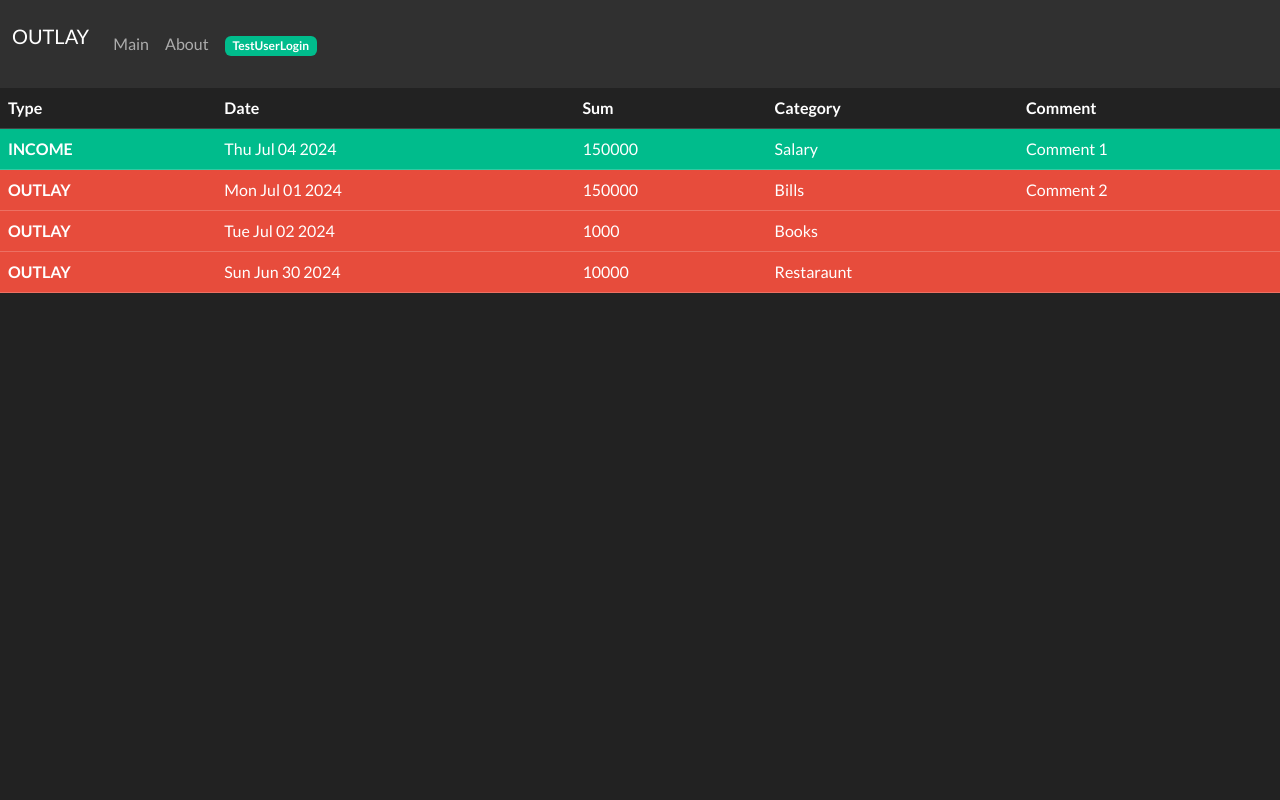
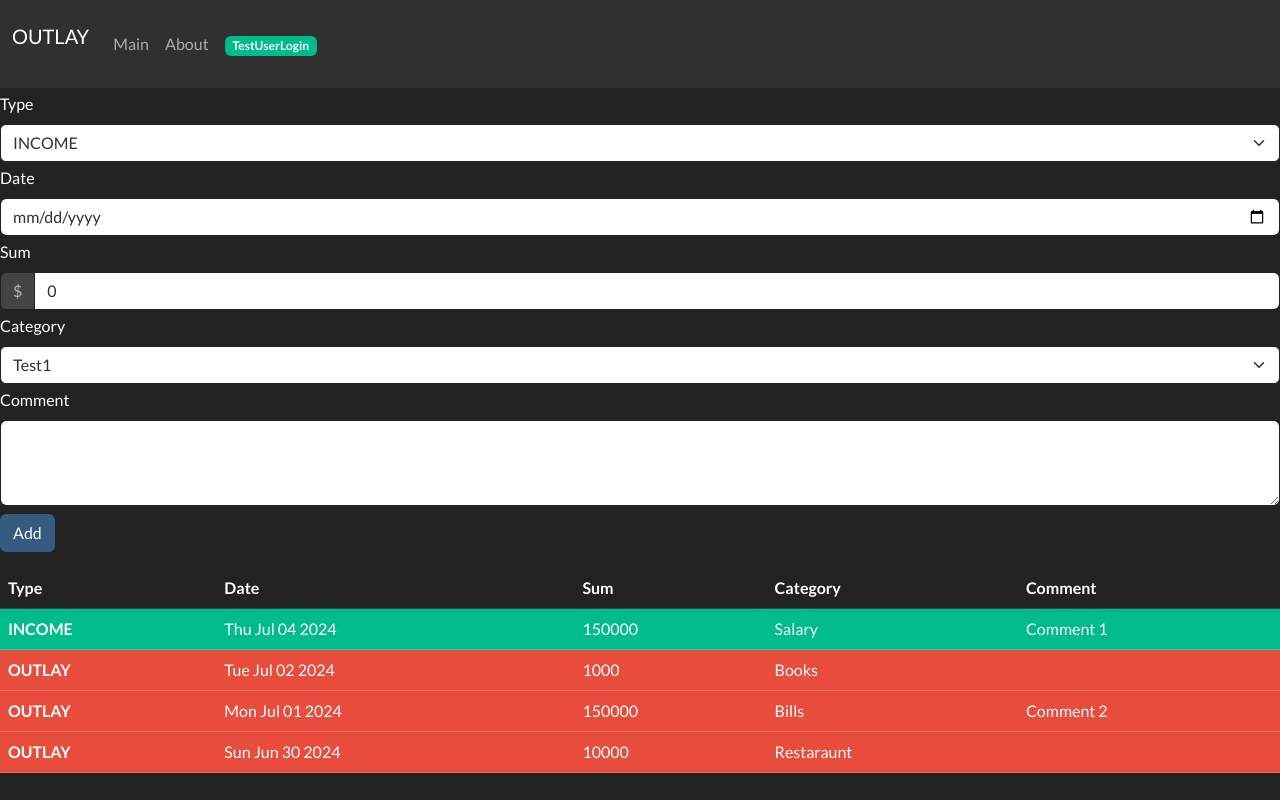
Before and after one commit to SergeyAkkuratov/OTUS_homework_lesson47, a React app: page / in a window 1280 px wide. Built offline with nearby package versions, Linux system fonts and the light colour scheme.

Commit message:
Добавление расходов и поправлен стиль

```diff
--- /dev/null
+++ b/src/components/AddOutlay/AddOutlay.tsx
@@ -0,0 +1,77 @@
+import React, { useState } from "react";
+import { OutlayType } from "../../store/Store.types";
+import { getCategories } from "../../firebase/firebaseAPI";
+import { useNavigate } from "react-router-dom";
+import { useAppDispatch } from "../App/hooks";
+import { outlaysSlice } from "../../store/Store";
+
+
+
+
+export default function AddOutlay() {
+    const [categories, setCategories] = useState(getCategories());
+    //TODO: сделать асинхронное получение категорий из базы и обновление
+    const cleanFormData = {
+        type: OutlayType.INCOME,
+        date: "",
+        sum: 0,
+        category: categories[0].name, //TODO: нвдо что-то делвть с именами и ID категорий
+        comment: ""
+    };
+
+    const dispatch = useAppDispatch();
+    const navigate = useNavigate();
+
+    const [formData, setFormData] = useState(cleanFormData);
+
+    const handleChange = (event: React.ChangeEvent<HTMLInputElement> | React.ChangeEvent<HTMLSelectElement> | React.ChangeEvent<HTMLTextAreaElement>) => {
+        const { id, value } = event.target;
+        setFormData((prevState) => ({ ...prevState, [id]: value }));
+    };
+
+    async function submit(event: React.FormEvent<HTMLFormElement>) {
+        event.preventDefault();
+        dispatch(outlaysSlice.actions.outlayCreate({id: "null", ...formData}));
+        setFormData(cleanFormData);
+    }
+
+    return (
+        <>
+            <form className="mb-3" onSubmit={(event) => submit(event)}>
+                <fieldset>
+                    <div>
+                        <label htmlFor="type" className="form-label mt-1">Type</label>
+                        <select className="form-select" id="type" value={formData.type} onChange={handleChange}>
+                            <option>{OutlayType.INCOME}</option>
+                            <option>{OutlayType.OUTLAY}</option>
+                        </select>
+                    </div>
+                    <div>
+                        <label htmlFor="date" className="form-label mt-1">Date</label>
+                        <input type="date" className="form-control" id="date" aria-describedby="dateHelp" placeholder="Enter email" value={formData.date} onChange={handleChange} />
+                    </div>
+                    <div>
+                        <label htmlFor="sum" className="form-label mt-1">Sum</label>
+                        <div className="input-group">
+                            <span className="input-group-text">$</span>
+                            <input type="number" className="form-control" aria-label="Amount" id="sum" value={formData.sum} onChange={handleChange} />
+                        </div>
+                    </div>
+                    <div>
+                        <label htmlFor="category" className="form-label mt-1">Category</label>
+                        <select className="form-select" id="category" value={formData.category} onChange={handleChange}>
+                            {categories.map((category, index) => (
+                                <option key={index}>{category.name}</option>
+                            ))}
+                        </select>
+                    </div>
+                    <div>
+                        <label htmlFor="comment" className="form-label mt-1">Comment</label>
+                        <textarea className="form-control" id="comment" rows={3} value={formData.comment} onChange={handleChange}></textarea>
+                    </div>
+                    <button type="submit" className="btn btn-primary mt-2">Add</button>
+                </fieldset>
+            </form>
+        </>
+    );
+}
--- a/src/components/App/App.tsx
+++ b/src/components/App/App.tsx
@@ -25,7 +25,7 @@ export default function App() {
                         <Route path="user" element={<User />} />
                     ) : (
                         <>
-                            <Route path="singin" element={<SingIn />} />
+                            <Route path="signin" element={<SingIn />} />
                             <Route path="signup" element={<SingUp />} />
                         </>
                     )}
--- a/src/components/Header/Header.tsx
+++ b/src/components/Header/Header.tsx
@@ -29,7 +29,7 @@ export default function Header() {
 									</>
 								) : (
 									<>
-										<Link className="nav-link" to='/singin'>SingIn</Link>
+										<Link className="nav-link" to='/signin'>SingIn</Link>
 									</>
 								)}
 							</li>
--- a/src/components/Main/Main.tsx
+++ b/src/components/Main/Main.tsx
@@ -3,6 +3,7 @@ import { useAppSelector } from "../App/hooks";
 import { userSlice } from "../../store/Store";
 import { Link } from "react-router-dom";
 import OutlayTable from "../OutlayTable/OutlayTable";
+import AddOutlay from "../AddOutlay/AddOutlay";
 
 export default function () {
     const isAuth = useAppSelector(userSlice.selectors.isAuth);
@@ -21,6 +22,7 @@ export default function () {
 
     return (
         <>
+            <AddOutlay />
             <OutlayTable />
         </>
     );
--- a/src/components/SingIn/SingIn.tsx
+++ b/src/components/SingIn/SingIn.tsx
@@ -39,15 +39,15 @@ export default function SingIn() {
             <form onSubmit={(event) => submit(event)}>
                 <fieldset>
                     <div>
-                        <label htmlFor="loginInput" className="form-label mt-4">Login</label>
-                        <input type="text" className="form-control" id="loginInput" aria-describedby="loginHelp" placeholder="Enter login" />
+                        <label htmlFor="login" className="form-label mt-1">Login</label>
+                        <input type="text" className="form-control" id="login" aria-describedby="loginHelp" placeholder="Enter login" onChange={handleChange}/>
                     </div>
-                    <div>
-                        <label htmlFor="exampleInputPassword1" className="form-label mt-4">Password</label>
-                        <input type="password" className="form-control" id="exampleInputPassword1" placeholder="Password" autoComplete="off" />
+                    <div className="mb3">
+                        <label htmlFor="password" className="form-label mt-1">Password</label>
+                        <input type="password" className="form-control" id="password" placeholder="Password" autoComplete="off" onChange={handleChange}/>
                     </div>
-                    <button type="submit" className="btn btn-primary">Sign in</button>
-                    <button type="button" className="btn btn-secondary" onClick={() => {navigate("/signup")}}>Sign up</button>
+                    <button type="submit" className="btn btn-primary mt-2 me-sm-2">Sign in</button>
+                    <button type="button" className="btn btn-secondary mt-2" onClick={() => {navigate("/signup")}}>Sign up</button>
                 </fieldset>
             </form>
         </>
--- a/src/components/SingUp/SingUp.tsx
+++ b/src/components/SingUp/SingUp.tsx
@@ -40,18 +40,19 @@ export default function SingUp() {
             <form onSubmit={(event) => submit(event)}>
                 <fieldset>
                     <div>
-                        <label htmlFor="loginInput" className="form-label mt-4">Login</label>
+                        <label htmlFor="loginInput" className="form-label mt-1">Login</label>
                         <input type="text" className="form-control" id="loginInput" aria-describedby="loginHelp" placeholder="Enter login" />
                     </div>
                     <div>
-                        <label htmlFor="emailInput" className="form-label mt-4">Email</label>
+                        <label htmlFor="emailInput" className="form-label mt-1">Email</label>
                         <input type="email" className="form-control" id="emailInput" aria-describedby="emailHelp" placeholder="Enter email" />
                     </div>
                     <div>
-                        <label htmlFor="exampleInputPassword1" className="form-label mt-4">Password</label>
+                        <label htmlFor="exampleInputPassword1" className="form-label mt-1">Password</label>
                         <input type="password" className="form-control" id="exampleInputPassword1" placeholder="Password" autoComplete="off" />
                     </div>
-                    <button type="submit" className="btn btn-primary">Sign up</button>
+                    <button type="button" className="btn btn-secondary me-sm-2 mt-2" onClick={() => {navigate("/signin")}}>Sign in</button>
+                    <button type="submit" className="btn btn-primary mt-2">Sign up</button>
                 </fieldset>
             </form>
         </>
--- a/src/components/User/User.tsx
+++ b/src/components/User/User.tsx
@@ -1,8 +1,18 @@
 import React from "react";
-import { useAppSelector } from "../App/hooks";
+import { useAppDispatch, useAppSelector } from "../App/hooks";
+import { useNavigate } from "react-router-dom";
+import { userSlice } from "../../store/Store";
 
 export function User() {
     const userState = useAppSelector((state) => state.User);
+    const dispatch = useAppDispatch();
+    const navigate = useNavigate();
+
+    function signOut()  {
+        dispatch(userSlice.actions.signOut());
+        navigate("/");
+    }
+
     return (
         <>
             <legend>Sing in user:</legend>
@@ -18,6 +28,7 @@ export function User() {
                     <input type="text" readOnly={true} className="form-control-plaintext" id="staticEmail" value={userState.email!} />
                 </div>
             </div>
+            <button type="button" className="btn btn-danger mt-4" onClick={signOut}>Sign out</button>
         </>
     );
 }
--- a/src/firebase/firebaseAPI.ts
+++ b/src/firebase/firebaseAPI.ts
@@ -1,7 +1,42 @@
+import { Category } from "../store/Store.types";
+
 export interface AuthReponse {
     login: string;
     email: string;
 }
+
+const testCategories: Category[] = [
+    {
+        id: "1",
+        name: "Test1",
+        parent: null
+    },
+    {
+        id: "2",
+        name: "Test2",
+        parent: null
+    },
+    {
+        id: "3",
+        name: "Test3",
+        parent: "2"
+    },
+    {
+        id: "4",
+        name: "Test4",
+        parent: "3"
+    },
+    {
+        id: "5",
+        name: "Test5",
+        parent: null
+    },
+    {
+        id: "6",
+        name: "Test6",
+        parent: "5"
+    },
+];
 
 export async function signIn(loggin: string, password: string, error: boolean = false): Promise<AuthReponse> {
     return new Promise<AuthReponse>((resolve, reject) => {
@@ -14,3 +49,7 @@ export async function signUp(loggin: string, email: string, password: string, er
         error ? reject("New error") : resolve({login: "TEST", email: "test@mail.com"});
     });
 }
+
+export function getCategories(): Category[] {
+    return testCategories;
+}
--- a/src/store/Store.ts
+++ b/src/store/Store.ts
@@ -73,16 +73,18 @@ export const userSlice = createSlice({
     reducers: {
         startAuth: (state) => { state.status = AuthStatus.IN_PROGRESS },
         successAuth: (state, action: PayloadAction<UserState>) => {
-            state.status = action.payload.status;
-            state.login = action.payload.login;
-            state.email = action.payload.email;
+            return action.payload;
         },
         failureAuth: (state) => {
             console.error("Auth error");
             state.status = AuthStatus.NOT_DONE;
         },
         signOut: (state) => {
-
+            return {
+                status: AuthStatus.NOT_DONE,
+                login: null,
+                email: null
+            };
         }
     },
     selectors: {
@@ -94,13 +96,10 @@ export const outlaysSlice = createSlice({
     name: "Outlays",
     initialState: initialTasksStateTest,
     reducers: {
-        taskChange: (state, action: PayloadAction<Outlay>) => {
-            state.outlays[state.outlays.findIndex(outlay => outlay.id === action.payload.id)] = action.payload;
-        },
-        taskCreate: (state, action: PayloadAction<Outlay>) => {
+        outlayCreate: (state, action: PayloadAction<Outlay>) => {
             state.outlays.push(action.payload);
         },
-        taskDelete: (state, action: PayloadAction<string>) => {
+        outlayDelete: (state, action: PayloadAction<string>) => {
             state.outlays.splice(state.outlays.findIndex(outlay => outlay.id === action.payload), 1);
         },
         connect: (state) => { state.connected = true },
@@ -110,7 +109,7 @@ export const outlaysSlice = createSlice({
         lastWeekOutlays: (state) => {
             const weekAgo = new Date();
             weekAgo.setDate(weekAgo.getDate() - 7);
-            return state.outlays.filter(outlay => new Date(outlay.date) > weekAgo);
+            return state.outlays.filter(outlay => new Date(outlay.date) > weekAgo).sort((a,b) => Date.parse(b.date) - Date.parse(a.date));
         }
     }
 })
```
Also changed, not shown: src/store/Store.types.ts (+9 -3 lines).
